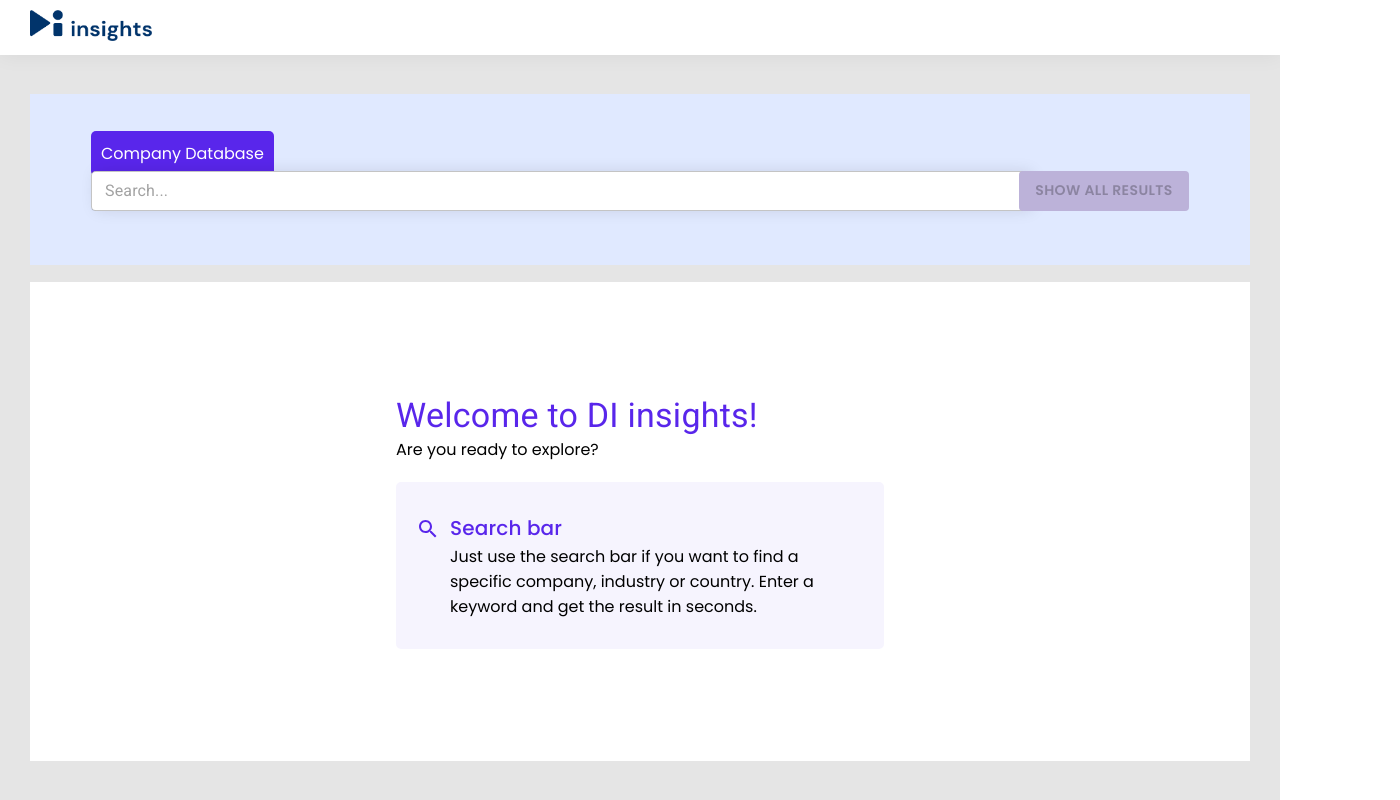
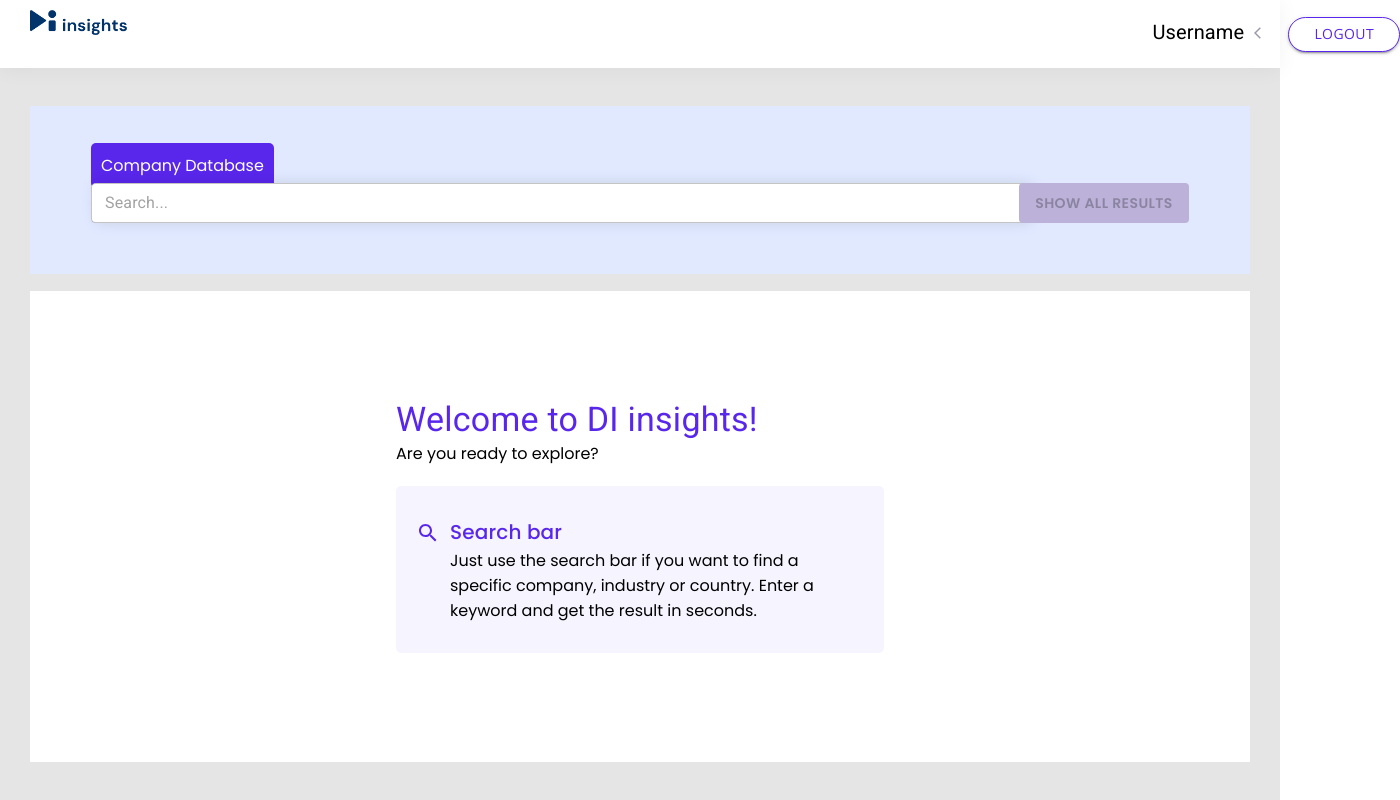
Before and after one commit to LawrenShin/insights_client, a React (Create React App) app in the folder client_frontend/: page /mainSearch in a window 1280 px wide. Shown: the whole page, 1400 px wide, since content can reach past the window. Built offline with nearby package versions, Linux system fonts and the light colour scheme; sample sign-in values are in the browser's storage; what typed-redux-saga would draw is missing.

Commit message:
refactor profile with logout for header

```diff
--- /dev/null
+++ b/client_frontend/src/components/Arrow.tsx
@@ -0,0 +1,36 @@
+import React from 'react';
+import ArrowForwardIosIcon from "@material-ui/icons/ArrowForwardIos";
+import ArrowBackIosIcon from '@material-ui/icons/ArrowBackIos';
+import {makeStyles} from "@material-ui/core";
+import {paleFont} from "./colorConstants";
+import {ExpandMore} from "@material-ui/icons";
+
+
+interface Props {
+  // TODO: if needed more than once, finish implementation
+  direction?: string;
+  classes?: string;
+  size?: string;
+  onClick?: () => void,
+}
+
+const useStyles = makeStyles({
+  ...paleFont,
+})
+
+
+const Arrow = ({ direction, classes, size, onClick }: Props) => {
+  const styles = useStyles();
+  const arrowProps = {
+    className: `${classes} ${styles.paleFont}`,
+    style: size ? { fontSize: size } : {},
+    onClick,
+  }
+
+  if (!direction || direction === 'right') return <ArrowForwardIosIcon {...arrowProps} />
+  if (direction === 'down') return <ExpandMore {...arrowProps} />
+  if (direction === 'left') return <ArrowBackIosIcon {...arrowProps} />
+
+  return null
+}
+export default Arrow;
--- a/client_frontend/src/components/Header.tsx
+++ b/client_frontend/src/components/Header.tsx
@@ -1,13 +1,16 @@
 import React from 'react';
 import {makeStyles} from "@material-ui/core";
 import DiSvg from "./DiSvg";
+import Profile from "./profile";
 
 
 const useStyles = makeStyles({
   header: {
+    display: 'flex',
     background: '#fff',
     padding: '10px 30px',
     boxShadow: '0px 2px 20px rgba(0, 0, 0, 0.05)',
+    minHeight: '6vh',
   },
   DiSvgContainer: {
     width: '100%',
@@ -21,6 +24,7 @@ const Header = () => {
   return (
     <div className={styles.header}>
       <DiSvg styles={styles.DiSvgContainer} />
+      <Profile />
     </div>
   )
 }
--- a/client_frontend/src/components/breadCrumbs/breadCrumbs.tsx
+++ b/client_frontend/src/components/breadCrumbs/breadCrumbs.tsx
@@ -1,9 +1,9 @@
 import React from 'react';
 import {useHistory} from "react-router-dom";
 import {keyTitle} from "../../helpers";
-import ArrowForwardIosIcon from '@material-ui/icons/ArrowForwardIos';
 import {Grid} from "@material-ui/core";
 import useStyles from "./useStyles";
+import Arrow from "../Arrow";
 
 
 const renderCrumbs = (
@@ -26,10 +26,7 @@ const BreadCrumbs = ({crumbs}: any) => {
       >
         {keyTitle(crumb)}
       </span>
-      {((index+1) < crumbs.length) && <ArrowForwardIosIcon
-        className={styles.paleFont}
-        style={{fontSize: '0.8em'}}
-      />}
+      {((index+1) < crumbs.length) && <Arrow direction={'right'} />}
     </>
   }</React.Fragment>
 
--- a/client_frontend/src/components/breadCrumbs/useStyles.ts
+++ b/client_frontend/src/components/breadCrumbs/useStyles.ts
@@ -4,10 +4,6 @@ import {paleGrey, purp} from "../colorConstants";
 export default makeStyles({
   purpColor: {
     color: purp,
-  },
-  paleFont: {
-    fontSize: '.9em',
-    color: paleGrey,
   },
   link: {
     '&:hover': {
--- a/client_frontend/src/components/colorConstants.ts
+++ b/client_frontend/src/components/colorConstants.ts
@@ -1,3 +1,10 @@
 export const purp = '#5926EB';
 export const paleGrey = 'rgba(8, 0, 55, .4)';
 export const purpBack = 'rgba(89, 38, 235, .2)';
+
+export const paleFont = {
+  paleFont: {
+    fontSize: '.8em',
+      color: paleGrey,
+  }
+}
--- /dev/null
+++ b/client_frontend/src/components/profile/index.tsx
@@ -0,0 +1,40 @@
+import React, {useState} from 'react';
+import useStyles from "./useStyles";
+import {Typography} from "@material-ui/core";
+import {RootState} from "../../store/rootReducer";
+import {connect} from "react-redux";
+import Arrow from "../Arrow";
+import {Rounded} from "../button";
+import {Dispatch} from "redux";
+import {CreateAction} from "../../store/actionType";
+import {SignInType} from "../../pages/SignIn/duck";
+
+const Profile = ({ logout }: any) => {
+  const [open, setOpen] = useState<boolean>(false);
+  const styles = useStyles();
+  const moveStyle = `${open ? styles.logoutClose : styles.logoutOpen}`;
+
+  return (<div className={styles.root}>
+    <div className={`${styles.usernameContainer} ${moveStyle}`}>
+      <Typography variant={'h6'}>Username</Typography>
+      <div className={`${styles.arrow}`}>
+        <Arrow
+          onClick={() => setOpen(!open)}
+          direction={open ? 'right' : 'left'}
+        />
+      </div>
+    </div>
+    <div className={`${moveStyle} ${styles.logout}`}>
+      <Rounded onClick={() => logout()}>Logout</Rounded>
+    </div>
+  </div>)
+}
+
+export default connect(
+  (state: RootState) => ({
+  //  TODO: here goes name from back
+  }),
+  (dispatch: Dispatch) => ({
+    logout: () => dispatch(CreateAction(SignInType.LOGOUT)),
+  })
+)(Profile);
--- /dev/null
+++ b/client_frontend/src/components/profile/useStyles.ts
@@ -0,0 +1,37 @@
+import {makeStyles} from "@material-ui/core";
+import {purp} from "../colorConstants";
+
+const useStyles = makeStyles({
+  root: {
+    display: 'flex',
+    alignItems : 'center',
+    gap: '20px',
+    '& h6:hover': {cursor : 'default'},
+  },
+  usernameContainer: {
+    display: 'flex',
+    lineHeight: '2.3em',
+    gap: '10px',
+  },
+  arrow: {
+    fontSize: '1.1em',
+    '& :hover': {
+      cursor: 'pointer',
+      color: purp,
+    }
+  },
+  logout: { '& button': {margin: 0} },
+  logoutClose: {
+    // width: 0,
+    transform: 'translateX(0)',
+    transition: '500ms',
+    overflow: 'hidden',
+  },
+  logoutOpen: {
+    // width: 'auto',
+    transform: 'translateX(150px)',
+    transition: '500ms',
+  }
+});
+
+export default useStyles;
--- a/client_frontend/src/components/ratings/useStyles.ts
+++ b/client_frontend/src/components/ratings/useStyles.ts
@@ -1,7 +1,8 @@
 import {makeStyles} from "@material-ui/core";
-import {paleGrey} from "../colorConstants";
+import {paleFont} from "../colorConstants";
 
 export default makeStyles({
+  ...paleFont,
   root: {
   },
   titleFont: {
@@ -14,10 +15,6 @@ export default makeStyles({
     background: 'white',
     boxShadow: '0px 2px 20px rgba(0, 0, 0, 0.05)',
   },
-  paleFont: {
-    fontSize: '.9em',
-    color: paleGrey,
-  },
   separator: {
     width: '1px',
     background: 'rgba(8, 0, 55, .2)',
```
